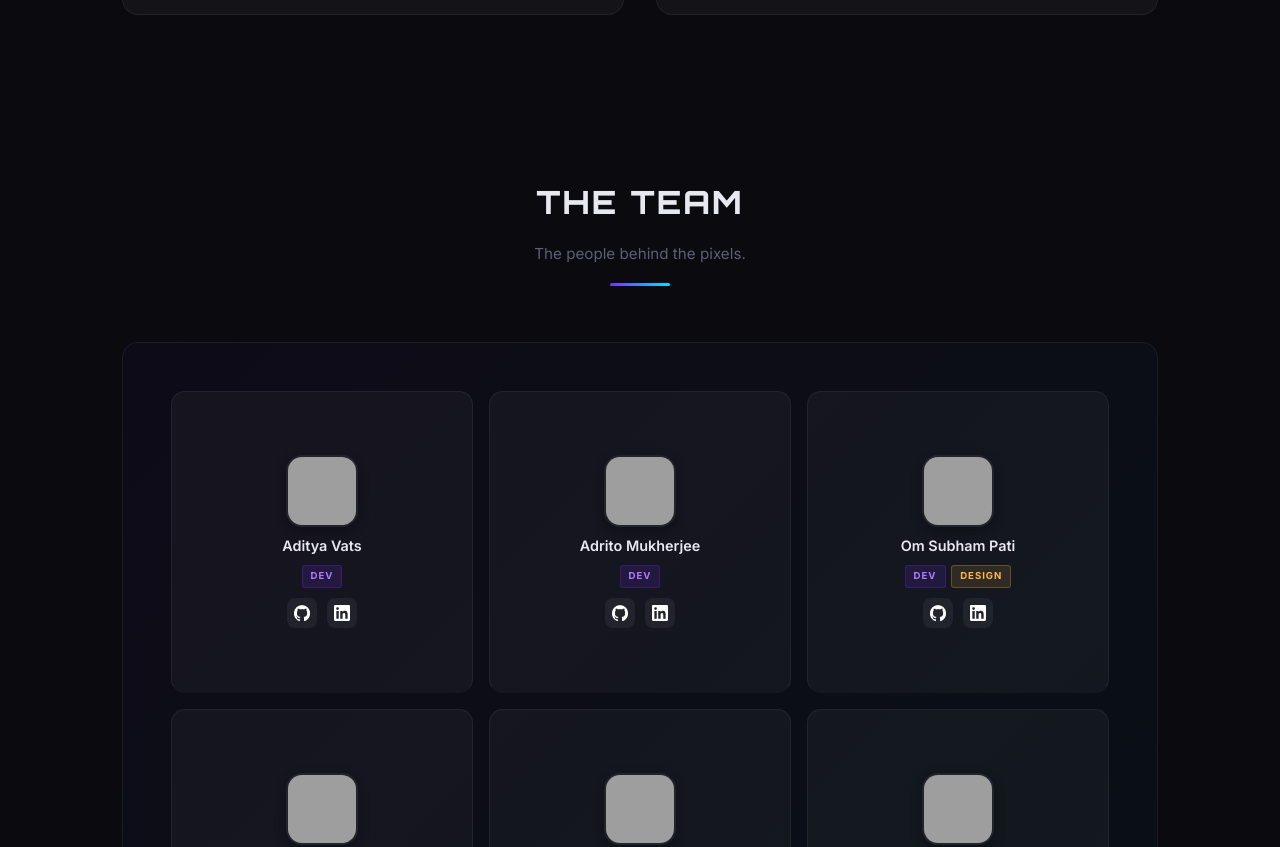
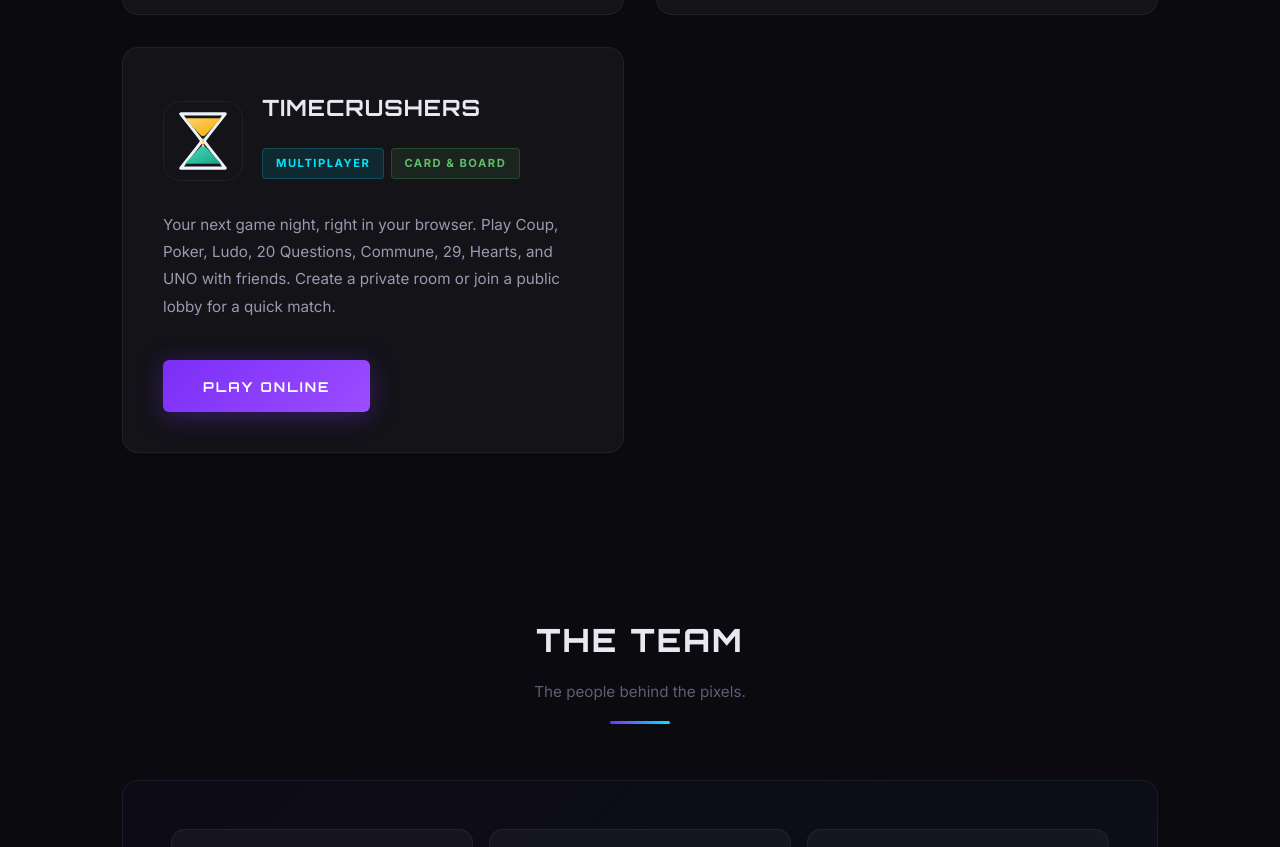
Before and after one commit to HobbyStudio/Website, a plain HTML site: page index.html in a window 1280 px wide. Shown: the part 1498-2345 px from the top of the page. Drawn offline with Linux system fonts and the light colour scheme; grey boxes are pictures that could not be loaded.

Commit message:
Add Timecrushers game card with styling adjustments

```diff
--- a/index.html
+++ b/index.html
@@ -78,6 +78,22 @@
                 <div class="card-actions">
                     <a href="https://play.google.com/store/apps/details?id=com.hobbystudio.suitofmutiny" class="store-badge"><img src="statics/Google_Play_Store_badge_EN.svg.png" alt="Get it on Google Play"></a>
                     <a href="suit_of_mutiny/privacy_policy.html" class="policy-link">Privacy Policy →</a>
+                </div>
+            </div>
+            <div class="game-card timecrushers-card">
+                <div class="game-header">
+                    <img src="statics/GameLogos/Timecrushers.svg" alt="Timecrushers hourglass" class="game-logo">
+                    <div class="game-header-info">
+                        <h3>Timecrushers</h3>
+                        <div class="game-tags">
+                            <span class="game-tag strategy">Multiplayer</span>
+                            <span class="game-tag card">Card &amp; Board</span>
+                        </div>
+                    </div>
+                </div>
+                <p>Your next game night, right in your browser. Play Coup, Poker, Ludo, 20 Questions, Commune, 29, Hearts, and UNO with friends. Create a private room or join a public lobby for a quick match.</p>
+                <div class="card-actions">
+                    <a href="https://timecrushers.politeflower-423ed73a.eastus.azurecontainerapps.io/" class="hero-cta">Play Online</a>
                 </div>
             </div>
         </div>
--- a/styles.css
+++ b/styles.css
@@ -279,6 +279,21 @@ body::before {
 }
 
 /* ===== GAME CARDS ===== */
+.timecrushers-card .game-header {
+    flex-wrap: wrap;
+}
+
+.timecrushers-card .game-header-info {
+    flex: 1 1 180px;
+    min-width: 0;
+}
+
+.timecrushers-card h3 {
+    font-size: 1.2rem;
+    letter-spacing: 0;
+    overflow-wrap: anywhere;
+}
+
 .games-grid {
     display: grid;
     grid-template-columns: repeat(auto-fit, minmax(min(100%, 460px), 1fr));
```
Also changed, not shown: statics/GameLogos/Timecrushers.svg (added).
